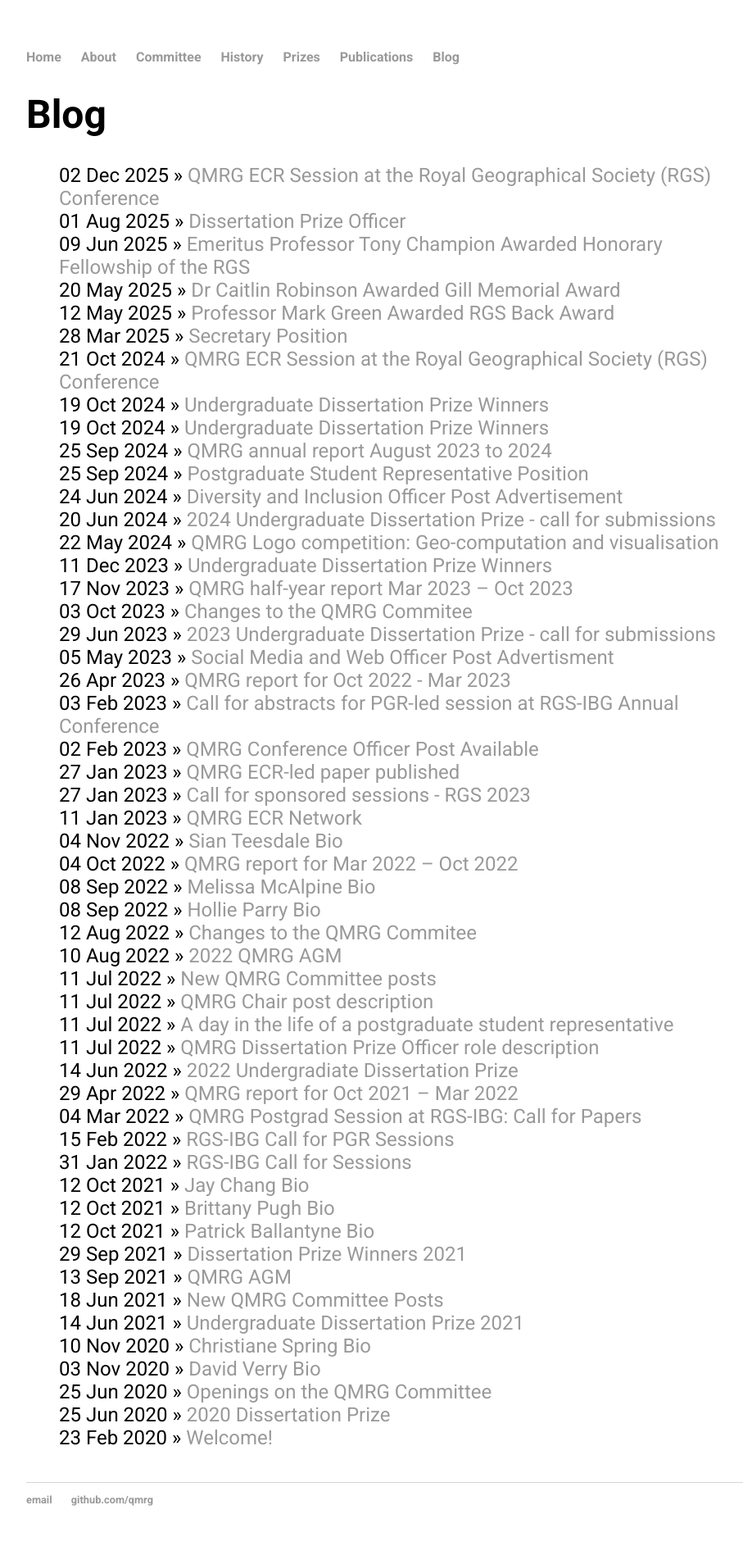
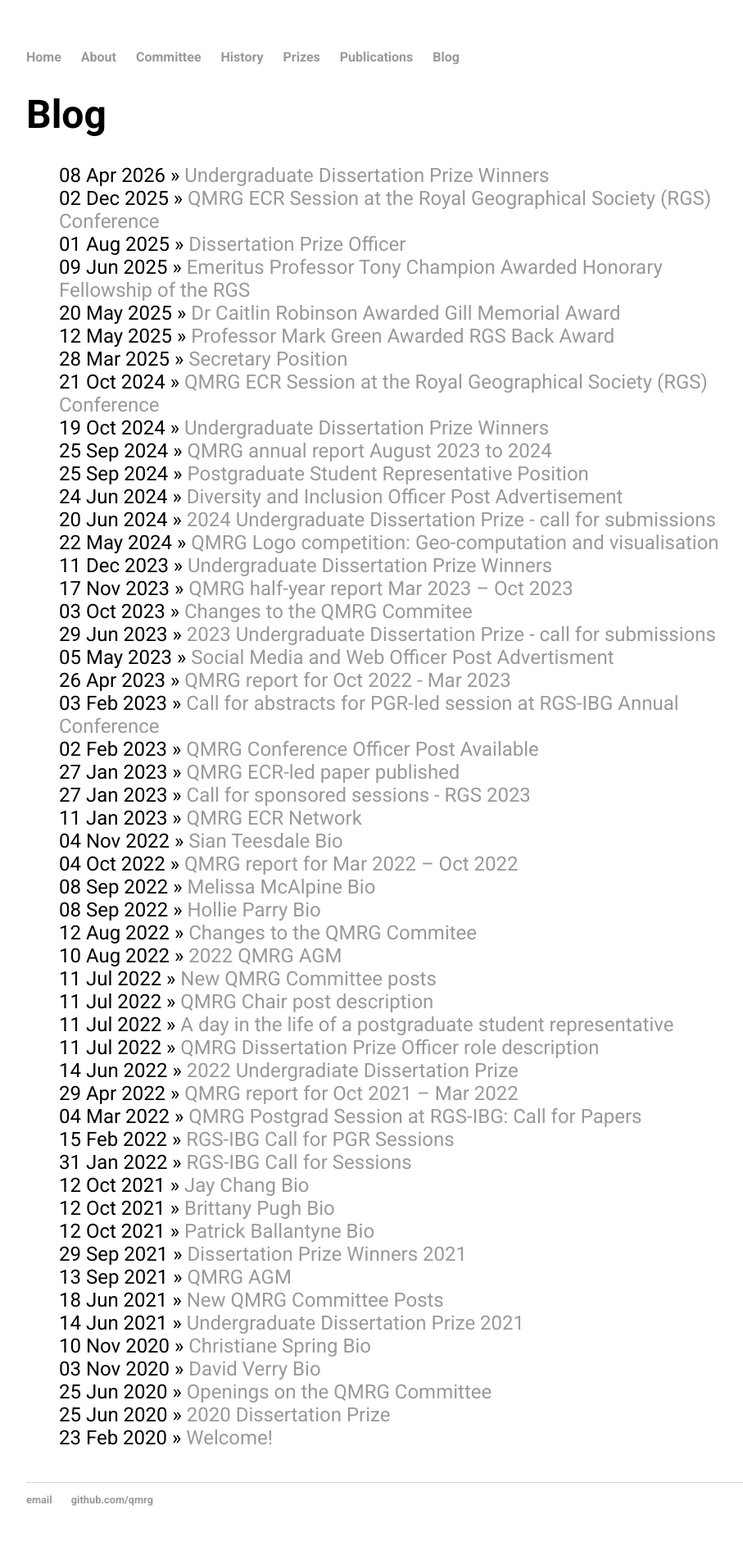
Before and after one commit to qmrg/qmrg.github.io, a Jekyll site: the page built from blog/index.html, in a window 1280 px wide. Shown: the whole page at 82% size, without its empty margins (160-1067 px from the left). Built offline with Jekyll 4.4.1, drawn with Linux system fonts in a browser that asks for light colours.

Commit message:
Update date for Undergraduate Dissertation Prize post

```diff
--- a/_posts/2026-04-08-ug-diss-prize.md
+++ b/_posts/2026-04-08-ug-diss-prize.md
@@ -1,7 +1,7 @@
 ---
 layout: post
 title: "Undergraduate Dissertation Prize Winners"
-date: 2024-10-19
+date: 2026-04-08
 ---
 
 **2025 Winner of our [Undergraduate Dissertation Prize](https://qmrg.github.io/dissertation_prize)**
```
